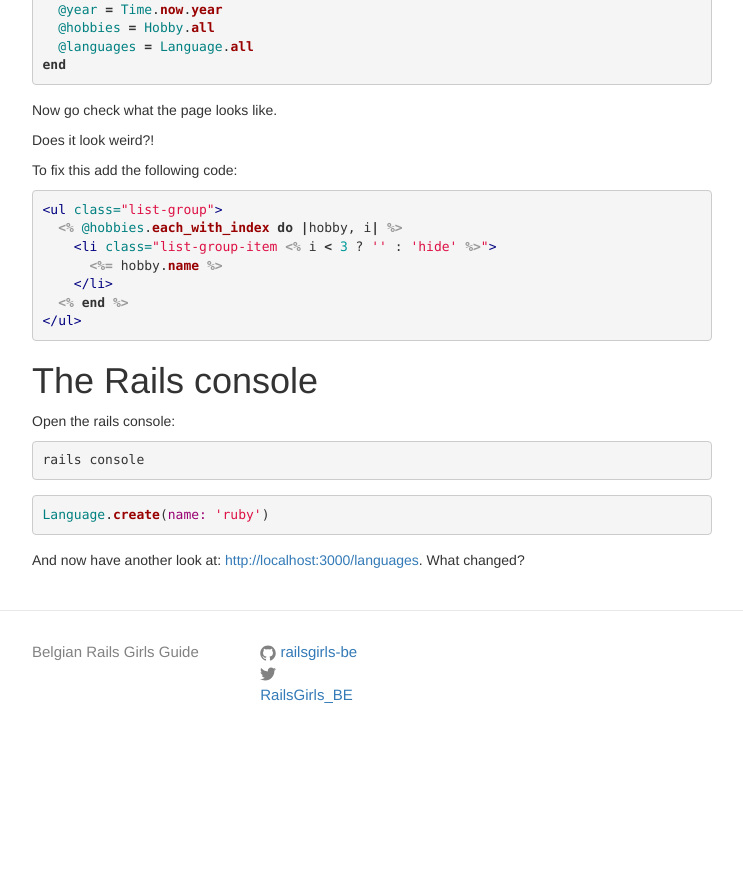
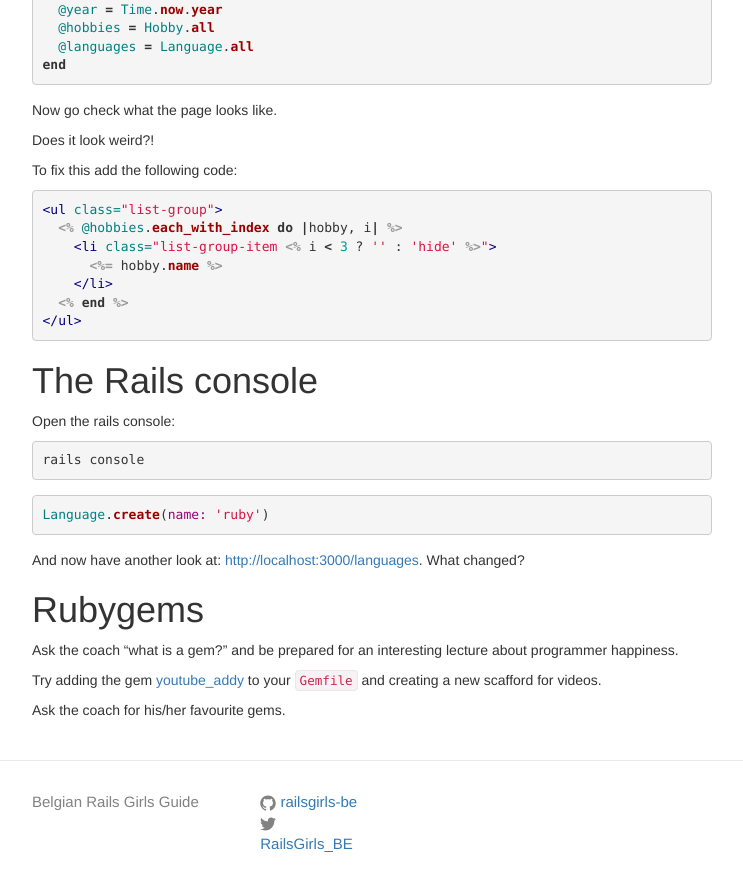
Before and after one commit to brug-be/railsgirls_guide, a Jekyll site: the page built from materials/create_rails_app.md, in a window 1280 px wide and 900 px high, scrolled down 4572 px. Shown: the top 891 px of the window, without its empty margins (268-1011 px from the left). Built offline with Jekyll 4.4.1, drawn with Linux system fonts in a browser that asks for light colours; nearby versions of some CDN libraries; before the commit the page ends 5322 px from its top, so only the background shows below that.

Commit message:
rubygems

```diff
--- a/materials/create_rails_app.md
+++ b/materials/create_rails_app.md
@@ -288,3 +288,11 @@ Language.create(name: 'ruby')
 {% endhighlight %}
 
 And now have another look at: [http://localhost:3000/languages](http://localhost:3000/languages). What changed?
+
+# Rubygems
+
+Ask the coach "what is a gem?" and be prepared for an interesting lecture about programmer happiness.
+
+Try adding the gem [youtube_addy](https://github.com/datwright/youtube_addy) to your `Gemfile` and creating a new scafford for videos.
+
+Ask the coach for his/her favourite gems.
```
